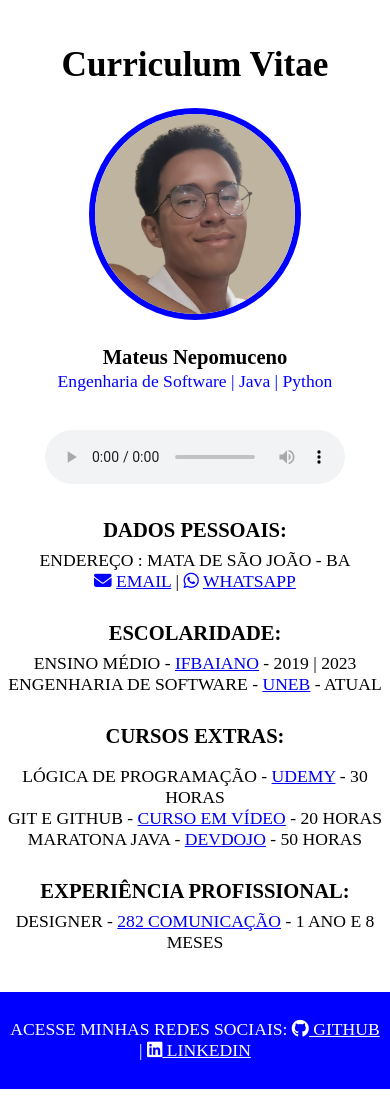
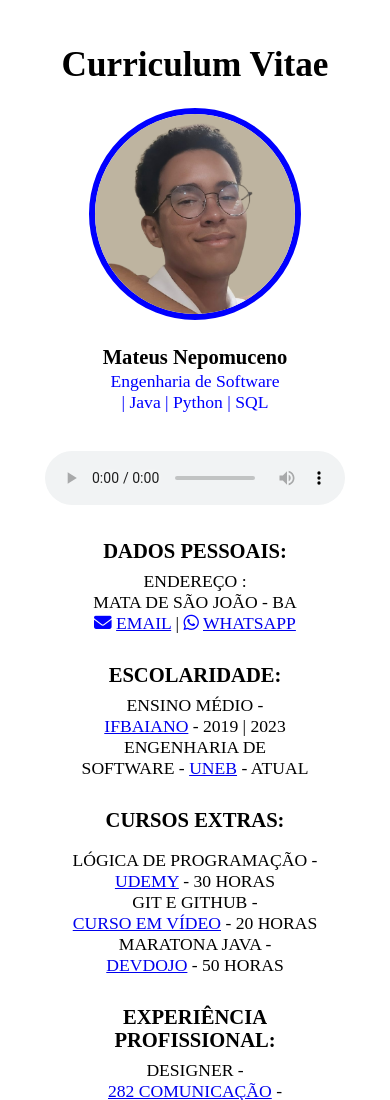
Before and after one commit to Mateus-Nepomuceno/Curriculo-Mateus, a plain HTML site: page index.htm in a window 390 px wide. Shown: the top 1100 px of the page. Drawn offline with Linux system fonts and the light colour scheme; a web font is replaced by a local one.

Commit message:
feat: responsividade para celulares

```diff
--- a/index.htm
+++ b/index.htm
@@ -3,6 +3,7 @@
 
 <head>
     <title>Curriculum Mateus</title>
+    <meta name="viewport" content="width=device-width, initial-scale=1.0">
     <link rel="stylesheet" href="style.css">
     <link rel="stylesheet" href="https://cdnjs.cloudflare.com/ajax/libs/font-awesome/6.5.0/css/all.min.css">
     <style>
@@ -11,6 +12,17 @@
             background-size: cover;
             background-attachment: fixed;
         }
+
+        .mobile-break {
+            display: none;
+        }
+
+        @media (max-width: 768px) {
+            .mobile-break {
+                display: block;
+            }
+        }
+
     </style>
 </head>
 
@@ -28,8 +40,8 @@
     <div class="fonte_semibold">
         <h3 class="titulo">Mateus Nepomuceno</h3>
     </div>
-    <div class="fonte_light" class="espaço">
-        <p class="texto" style="color: #0000ff;">Engenharia de Software | Java | Python</p>
+    <div class="fonte_light">
+        <p class="texto" style="color: #0000ff;">Engenharia de Software <span class="mobile-break"></span> | Java | Python | SQL</p>
     </div>
 
     <br>
@@ -44,7 +56,7 @@
         <h3 class="titulo2">DADOS PESSOAIS:</h3>
     </div>
     <div class="fonte_light">
-        <p class="texto">ENDEREÇO : MATA DE SÃO JOÃO -
+        <p class="texto">ENDEREÇO : <span class="mobile-break"></span>MATA DE SÃO JOÃO -
             BA<br>
             <i class="fa-solid fa-envelope" style="color: #0000ff;"></i>  <a
                 href="mailto:mateusnepomuceno2000@gmail.com?subject=&body=" title="Email" target="_blank">EMAIL</a> | <i class="fa-brands fa-whatsapp" style="color: #0000ff;"></i>  <a href="https://wa.me/5571996078535" title="Whatsapp" target="_blank">WHATSAPP</a>
@@ -55,9 +67,9 @@
         <h3 class="titulo2">ESCOLARIDADE:</h3>
     </div>
     <div class="fonte_light">
-        <p class="texto">ENSINO MÉDIO - <a href="https://ifbaiano.edu.br/portal/" title="Ifbaiano"
+        <p class="texto">ENSINO MÉDIO - <span class="mobile-break"></span><a href="https://ifbaiano.edu.br/portal/" title="Ifbaiano"
                 target="_blank">IFBAIANO</a> - 2019 | 2023
-            <br>ENGENHARIA DE SOFTWARE - <a href="https://portal.uneb.br/" title="Uneb" target="_blank">UNEB</a> - ATUAL
+            <br>ENGENHARIA DE <span class="mobile-break"></span>SOFTWARE - <a href="https://portal.uneb.br/" title="Uneb" target="_blank">UNEB</a> - ATUAL
         </p>
     </div>
 
@@ -65,21 +77,21 @@
         <h3 class="titulo2">CURSOS EXTRAS:</h3>
     </div>
     <div class="fonte_light">
-        <p>LÓGICA DE PROGRAMAÇÃO - <a href="https://www.udemy.com/" title="Udemy" target="_blank">UDEMY</a>
+        <p>LÓGICA DE PROGRAMAÇÃO - <span class="mobile-break"></span><a href="https://www.udemy.com/" title="Udemy" target="_blank">UDEMY</a>
             - 30 HORAS
-            <br>GIT E GITHUB - <a href="https://www.cursoemvideo.com/" title="Cursoemvideo" target="_blank">CURSO EM VÍDEO</a>
+            <br>GIT E GITHUB - <span class="mobile-break"></span><a href="https://www.cursoemvideo.com/" title="Cursoemvideo" target="_blank">CURSO EM VÍDEO</a>
             - 20 HORAS
-            <br>MARATONA JAVA - <a href="https://devdojo.academy/" title="Devdojo" target="_blank">DEVDOJO</a> - 50
+            <br>MARATONA JAVA - <span class="mobile-break"></span><a href="https://devdojo.academy/" title="Devdojo" target="_blank">DEVDOJO</a> - 50
             HORAS
         </p>
     </div>
 
     <div class="fonte_semibold">
-        <h3 class="titulo2">EXPERIÊNCIA PROFISSIONAL:</h3>
+        <h3 class="titulo2">EXPERIÊNCIA <span class="mobile-break"></span>PROFISSIONAL:</h3>
     </div>
     <div class="fonte_light">
-        <p class="texto">DESIGNER - <a href="https://282comunicacao.com.br/" title="282 Comunicação" target="_blank">282
-                COMUNICAÇÃO</a> - 1 ANO E 8 MESES</p>
+        <p class="texto">DESIGNER - <span class="mobile-break"></span><a href="https://282comunicacao.com.br/" title="282 Comunicação" target="_blank">282
+                COMUNICAÇÃO</a> - <span class="mobile-break"></span>1 ANO E 8 MESES</p>
     </div>
 
 
@@ -87,7 +99,7 @@
 
     <footer>
         <div class="fonte_semibold">
-            <p style="color: white">ACESSE MINHAS REDES SOCIAIS: <a style="color: white"
+            <p style="color: white">ACESSE MINHAS REDES SOCIAIS: <span class="mobile-break"></span><a style="color: white"
                     href="https://github.com/Mateus-Nepomuceno" title="GitHub" target="_blank"><i
                         class="fa-brands fa-github"></i> GITHUB</a> | <a style="color: white"
                     href="https://www.linkedin.com/in/mateus-nepomuceno/" title="Linkedin" target="_blank"><i
--- a/style.css
+++ b/style.css
@@ -70,3 +70,13 @@ html {
     margin: 0;
     padding: 0;
 }
+
+@media (max-width: 768px) {
+
+    body {
+        background-image: url('img/FundoMobile.png');
+        background-size: contain;
+        background-position: top center;
+        background-attachment: scroll;
+    }
+}
```
Also changed, not shown: img/FundoMobile.png (added).
